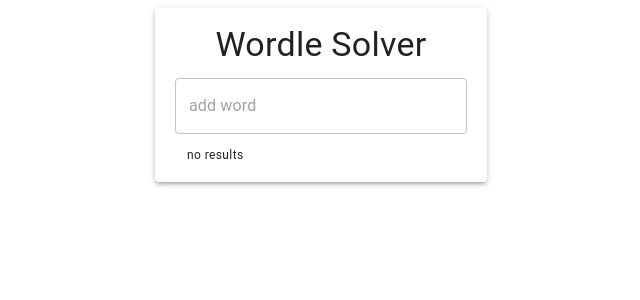
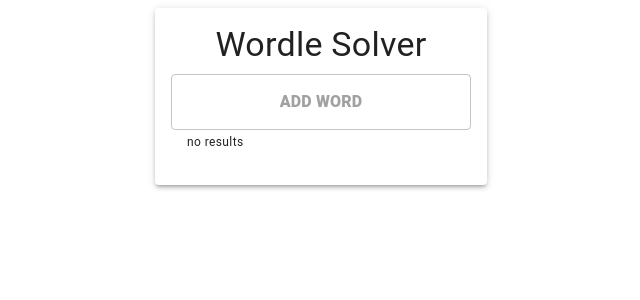
Before and after one commit to chris-igot/wordle-solver, a React (Create React App) app: page / in a window 1280 px wide. Shown: the top 300 px of the page, without its empty margins (319-959 px from the left). Built offline with nearby package versions, Linux system fonts and the light colour scheme.

Commit message:
added transitions

```diff
--- a/src/App.tsx
+++ b/src/App.tsx
@@ -6,9 +6,12 @@
     Box,
     Button,
     ButtonGroup,
+    Collapse,
     Divider,
+    Grow,
     List,
     ListItem,
+    ListItemText,
     Paper,
     Snackbar,
     Table,
@@ -20,6 +23,7 @@
     Typography,
 } from '@mui/material';
 import { DeleteForever } from '@mui/icons-material';
+import { TransitionGroup } from 'react-transition-group';
 
 function App() {
     const solver = useSolver();
@@ -67,12 +71,13 @@
 
     return (
         <div className="App">
+            <Grow in={true} appear={true}>
                 <Paper className="content" elevation={3}>
                     <Typography variant="h4" className="title">
                         Wordle Solver
                     </Typography>
 
-                {edit && (
+                    <Collapse in={edit}>
                         <Box>
                             <List>
                                 <Divider />
@@ -89,7 +94,8 @@
 
                                                         if (
                                                             e.key === 'Enter' &&
-                                                        newWord.length === COLS
+                                                            newWord.length ===
+                                                                COLS
                                                         ) {
                                                             solver.updateWord(
                                                                 newWord,
@@ -122,22 +128,25 @@
                                 ))}
                             </List>
                         </Box>
-                )}
+                    </Collapse>
 
-                {!edit && (
+                    <Collapse in={!edit}>
                         <div id="words-used" className="words-used">
+                            <TransitionGroup>
                                 {solver.wordsUsed.map((word, row) => (
+                                    <Collapse key={row}>
                                         <Word
-                                key={row}
                                             row={row}
                                             word={word}
                                             updateWord={solver.updateWord}
                                             letterStates={solver.marks[row]}
                                             toggleLetterState={toggle}
                                         />
+                                    </Collapse>
                                 ))}
+                            </TransitionGroup>
                         </div>
-                )}
+                    </Collapse>
 
                     {solver.wordsUsed.length > 0 && (
                         <ButtonGroup
@@ -149,48 +158,73 @@
                                 color="warning"
                                 onClick={() => {
                                     solver.reset();
+                                    setEdit(false);
                                 }}
                             >
                                 Reset
                             </Button>
-                        <Button color="primary" onClick={() => setEdit(!edit)}>
+                            <Button
+                                color="primary"
+                                onClick={() => setEdit(!edit)}
+                            >
                                 {edit ? 'Normal Mode' : 'Edit Mode'}
                             </Button>
                         </ButtonGroup>
                     )}
+
+                    <Collapse in={!edit}>
                         <form onSubmit={submitHandler}>
                             <TextField
                                 id="word-input"
                                 className="word-input"
                                 placeholder="add word"
+                                inputProps={{
+                                    maxLength: COLS,
+                                    style: {
+                                        textAlign: 'center',
+                                        fontWeight: 900,
+                                        textTransform: 'uppercase',
+                                    },
+                                }}
                             />
                         </form>
 
                         <Typography className="divider" variant="caption">
-                    {solver.results.length > 0 ? 'results' : 'no results'}
+                            {solver.results.length > 0
+                                ? 'results'
+                                : 'no results'}
                         </Typography>
 
-                <TableContainer className="results" component={Paper}>
-                    <Table sx={{}} aria-label="simple table">
-                        <TableBody>
-                            {solver.results.map((word, index) => (
-                                <TableRow
-                                    key={index}
-                                    sx={{
-                                        '&:last-child td, &:last-child th': {
-                                            border: 0,
-                                        },
-                                    }}
+                        <Box className="results">
+                            <List>
+                                {solver.results.length > 0 && <Divider />}
+                                <TransitionGroup>
+                                    {solver.results
+                                        .slice(0, 20)
+                                        .map((word, index) => (
+                                            <Collapse key={index}>
+                                                <ListItem>
+                                                    <ListItemText
+                                                        primary={word}
+                                                    />
+                                                </ListItem>
+                                                <Divider />
+                                            </Collapse>
+                                        ))}
+                                </TransitionGroup>
+                                {solver.results.length > 20 && (
+                                    <Typography
+                                        className="divider"
+                                        variant="caption"
                                     >
-                                    <TableCell component="th" scope="row">
-                                        {word}
-                                    </TableCell>
-                                </TableRow>
-                            ))}
-                        </TableBody>
-                    </Table>
-                </TableContainer>
+                                        maximum of 20 results shown
+                                    </Typography>
+                                )}
+                            </List>
+                        </Box>
+                    </Collapse>
                 </Paper>
+            </Grow>
 
             <Snackbar
                 open={snackBar}
```
Lines whose indentation alone changed are shown as unchanged.
